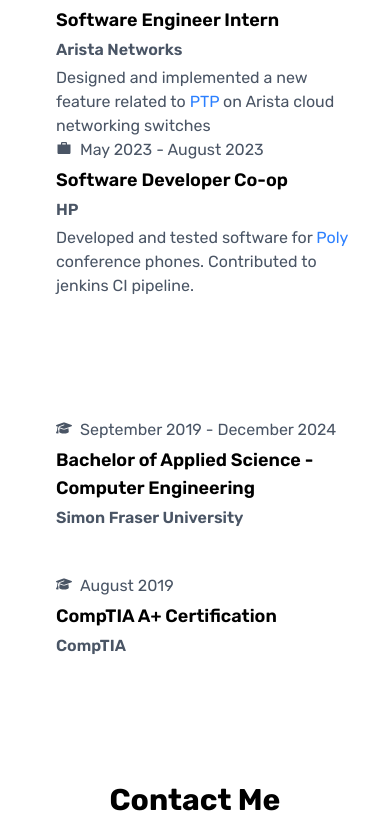
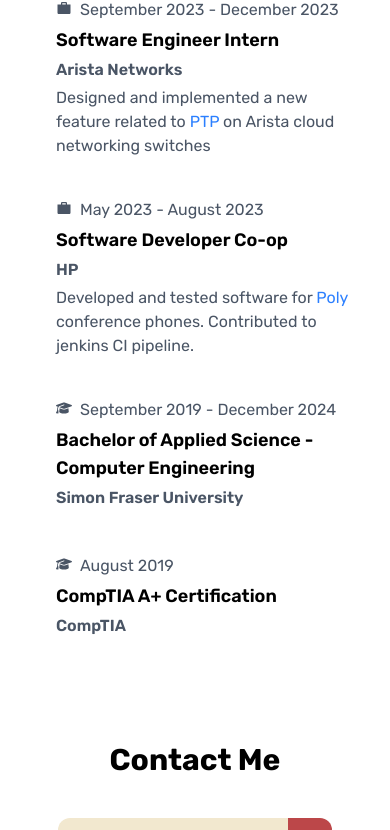
Before and after one commit to rgarofano/website, a React (Vite) app: page / in a window 390 px wide. Shown: the part 1158-1988 px from the top of the page. Built offline with nearby package versions, Linux system fonts and the light colour scheme.

Commit message:
Add ability to scroll to correct section when clicking icons and buttons

```diff
--- a/src/App.tsx
+++ b/src/App.tsx
@@ -11,7 +11,6 @@
             <Sidebar />
             <main className="m-0 sm:ml-20 flex flex-col gap-10">
                 <Home />
-                <h2 className="text-3xl text-center font-bold">My Experience</h2>
                 <Experience />
                 <Contact email="ryan@ryangarofano.ca" />
             </main>
--- a/src/components/Contact.tsx
+++ b/src/components/Contact.tsx
@@ -19,7 +19,7 @@
   }
 
   return (
-    <section className="mt-10 flex flex-col items-center gap-10">
+    <section id="contact" className="mt-10 flex flex-col items-center gap-10">
       <h2 className="text-3xl text-center font-bold">Contact Me</h2>
       <div
         className="w-fit flex items-center justify-center rounded-xl hover:cursor-pointer"
@@ -40,6 +40,7 @@
           <IoIosMail className="bg-myred p-2 size-11 rounded-r-xl text-white" />
         )}
       </div>
+      <form></form>
     </section>
   );
 }
--- a/src/components/Experience.tsx
+++ b/src/components/Experience.tsx
@@ -7,8 +7,10 @@
 
 function Experience() {
   return (
-    <div className="flex flex-wrap justify-center gap-10">
-      <section className="flex flex-col sm:gap-10 w-150 p-10 rounded-2xl sm:shadow-gray-400 sm:shadow-lg">
+    <>
+      <h2 id="work" className="text-3xl text-center font-bold">My Experience</h2>
+      <div className="flex flex-wrap justify-center sm:gap-10">
+        <section className="flex flex-col gap-10 w-150 px-10 py-5 sm:py-10 rounded-2xl sm:shadow-gray-400 sm:shadow-lg">
           <ExperienceCard
             icon={arista}
             iconLink="https://www.arista.com"
@@ -18,7 +20,10 @@
             organization="Arista Networks"
           >
             Maintainer of{" "}
-          <Hyperlink text="EOS" link="https://www.arista.com/en/products/eos" />{" "}
+            <Hyperlink
+              text="EOS"
+              link="https://www.arista.com/en/products/eos"
+            />{" "}
             and active contributor to{" "}
             <Hyperlink text="SONiC" link="https://sonicfoundation.dev/" />
           </ExperienceCard>
@@ -53,7 +58,10 @@
             conference phones. Contributed to jenkins CI pipeline.
           </ExperienceCard>
         </section>
-      <section className="flex flex-col gap-10 w-150 p-10 rounded-2xl sm:shadow-gray-400 sm:shadow-lg">
+        <section
+          id="education"
+          className="flex flex-col gap-10 w-150 px-10 py-5 sm:py-10 rounded-2xl sm:shadow-gray-400 sm:shadow-lg"
+        >
           <ExperienceCard
             icon={sfu}
             iconLink="https://www.sfu.ca"
@@ -72,6 +80,7 @@
           ></ExperienceCard>
         </section>
       </div>
+    </>
   );
 }
 
--- a/src/components/Home.tsx
+++ b/src/components/Home.tsx
@@ -5,7 +5,10 @@
 
 function Home() {
   return (
-        <section className="min-h-screen flex flex-col justify-center items-center gap-5 z-10">
+    <section
+      id="home"
+      className="min-h-screen flex flex-col justify-center items-center gap-5 z-10"
+    >
       <div className="flex flex-col items-center gap-4">
         <img
           className="size-40 rounded-full object-cover"
@@ -17,10 +20,13 @@
           <span className="font-semibold">Ryan Garofano</span>
         </h1>
         <span className="text-lg">
-                    <span className="hidden sm:inline">I'm a {}</span>tech and health enthusiast
+          <span className="hidden sm:inline">I'm a {}</span>tech and health
+          enthusiast
         </span>
         <SocialLinks />
+        <a href="#contact">
           <Button text="Get In Touch" />
+        </a>
       </div>
       <ScrollDown />
     </section>
--- a/src/components/NavLink.tsx
+++ b/src/components/NavLink.tsx
@@ -1,11 +1,19 @@
 import { ReactNode } from "react";
 
-function NavLink(props: { children: ReactNode }) {
-    return (
-        <li className="px-2 hover:text-mydarkgreen hover:cursor-pointer hover:scale-105 transition-transform">
-           {props.children}
-        </li>
-    );
+type NavLinkProps = {
+    link?: string;
+    children: ReactNode;
+}
+
+function NavLink(props: NavLinkProps) {
+    const { link, children } = props;
+  return (
+    <a href={link}>
+      <li className="px-2 hover:text-mydarkgreen hover:cursor-pointer hover:scale-105 transition-transform">
+        {children}
+      </li>
+    </a>
+  );
 }
 
 export default NavLink;
--- a/src/components/Sidebar.tsx
+++ b/src/components/Sidebar.tsx
@@ -12,19 +12,21 @@
   const [showMenu, setShowMenu] = useState(false);
   return (
     <>
-            <aside className={`fixed ${showMenu ? "left-0" : "left-[-5rem] sm:left-0"} top-0 bg-cream shadow-md min-h-full p-2 z-30 flex flex-col justify-between items-center transition-all`}>
+      <aside
+        className={`fixed ${showMenu ? "left-0" : "left-[-5rem] sm:left-0"} top-0 bg-cream shadow-md min-h-full p-2 z-30 flex flex-col justify-between items-center transition-all`}
+      >
         <a href="#home">
           <img className="size-15" src={Logo} alt="logo" />
         </a>
         <nav>
           <ul className="flex flex-col justify-center items-center gap-4 py-4 text-4xl">
-                        <NavLink>
+            <NavLink link="#work">
               <GoBriefcase />
             </NavLink>
-                        <NavLink>
+            <NavLink link="#education">
               <RiGraduationCapLine />
             </NavLink>
-                        <NavLink>
+            <NavLink link="#contact">
               <FiMessageCircle />
             </NavLink>
           </ul>
@@ -34,10 +36,14 @@
         </footer>
       </aside>
       <div
-                className={`fixed ${ showMenu ? "top-20 left-15 bg-myred text-white" : "top-5 left-7 bg-white" } text-3xl p-2 shadow-md rounded-lg z-20 hover:cursor-pointer transition-all`}
+        className={`fixed ${showMenu ? "top-20 left-15 bg-myred text-white" : "top-5 left-7 bg-white"} text-3xl p-2 shadow-md rounded-lg z-20 hover:cursor-pointer transition-all`}
         onClick={() => setShowMenu((current) => !current)}
       >
-                {showMenu ? <IoClose className="relative left-[0.4rem]"/> : <RxHamburgerMenu />}
+        {showMenu ? (
+          <IoClose className="relative left-[0.4rem]" />
+        ) : (
+          <RxHamburgerMenu />
+        )}
       </div>
     </>
   );
```
Lines whose indentation alone changed are shown as unchanged.
